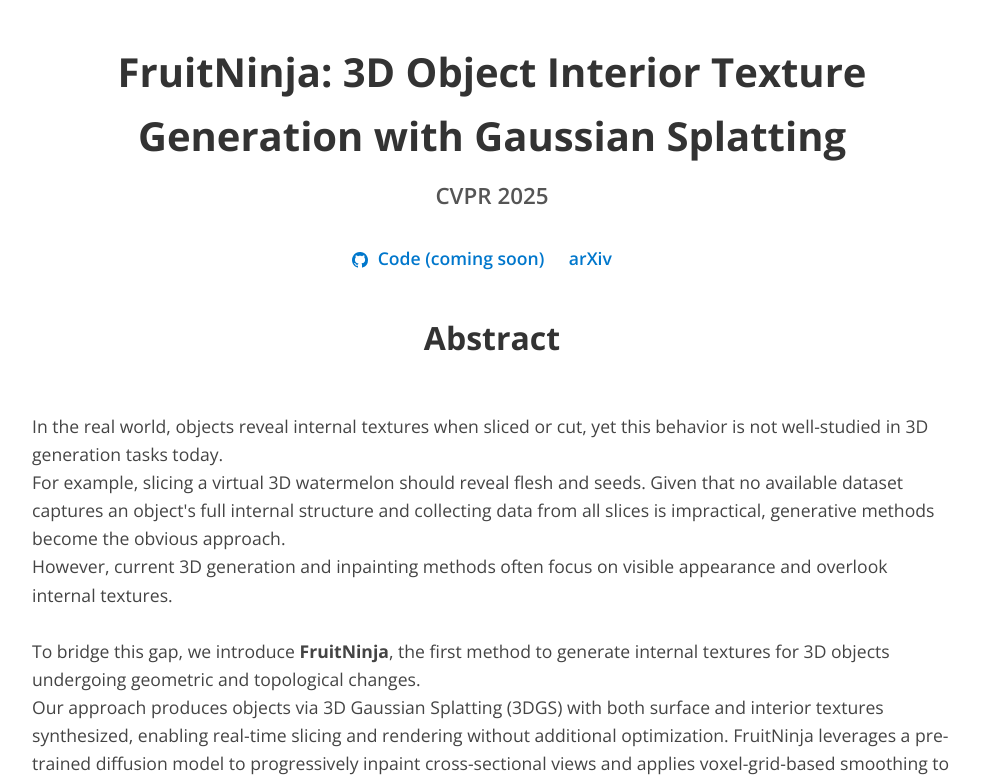
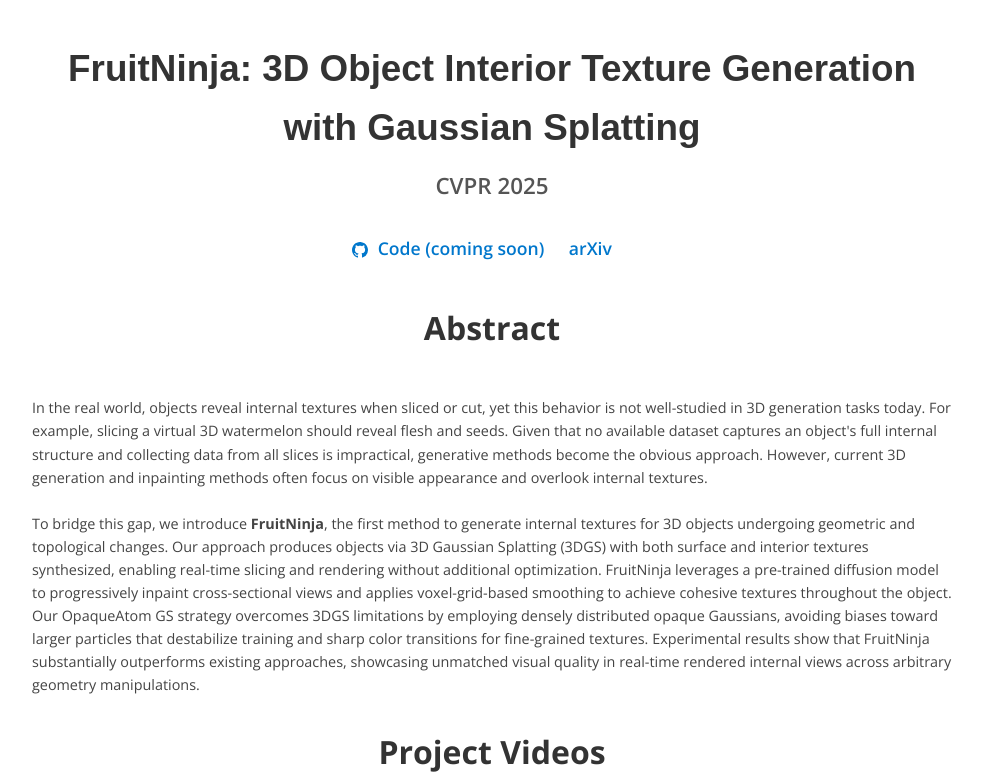
Before and after one commit to fanguw/FruitNinja3D, a plain HTML site: page index.html in a window 1280 px wide. Shown: the top 784 px of the page, without its empty margins (148-1131 px from the left). Drawn offline with nearby package versions, Linux system fonts and the light colour scheme.

Commit message:
Adjust font

```diff
--- a/index.html
+++ b/index.html
@@ -30,8 +30,8 @@
       margin-bottom: 40px;
     }
     header h1 {
-      font-size: 2.5em;
-      font-weight: 700;
+      font-family: sans-serif;
+      font-size: 2.3em;
       margin-bottom: 10px;
     }
     .event-info {
@@ -70,7 +70,7 @@
     }
     /* Abstract styling */
     #abstract p {
-      font-size: 1.1em;
+      font-size: 0.9em;
       color: #444;
       margin-bottom: 30px;
       white-space: pre-line;
@@ -151,13 +151,9 @@
     <section id="abstract">
       <h2>Abstract</h2>
       <p>
-In the real world, objects reveal internal textures when sliced or cut, yet this behavior is not well-studied in 3D generation tasks today.
-For example, slicing a virtual 3D watermelon should reveal flesh and seeds. Given that no available dataset captures an object's full internal structure and collecting data from all slices is impractical, generative methods become the obvious approach.
-However, current 3D generation and inpainting methods often focus on visible appearance and overlook internal textures.
+In the real world, objects reveal internal textures when sliced or cut, yet this behavior is not well-studied in 3D generation tasks today. For example, slicing a virtual 3D watermelon should reveal flesh and seeds. Given that no available dataset captures an object's full internal structure and collecting data from all slices is impractical, generative methods become the obvious approach. However, current 3D generation and inpainting methods often focus on visible appearance and overlook internal textures.
 
-To bridge this gap, we introduce <strong>FruitNinja</strong>, the first method to generate internal textures for 3D objects undergoing geometric and topological changes.
-Our approach produces objects via 3D Gaussian Splatting (3DGS) with both surface and interior textures synthesized, enabling real-time slicing and rendering without additional optimization. FruitNinja leverages a pre-trained diffusion model to progressively inpaint cross-sectional views and applies voxel-grid-based smoothing to achieve cohesive textures throughout the object.
-Our OpaqueAtom GS strategy overcomes 3DGS limitations by employing densely distributed opaque Gaussians, avoiding biases toward larger particles that destabilize training and sharp color transitions for fine-grained textures. Experimental results show that FruitNinja substantially outperforms existing approaches, showcasing unmatched visual quality in real-time rendered internal views across arbitrary geometry manipulations.
+To bridge this gap, we introduce <strong>FruitNinja</strong>, the first method to generate internal textures for 3D objects undergoing geometric and topological changes. Our approach produces objects via 3D Gaussian Splatting (3DGS) with both surface and interior textures synthesized, enabling real-time slicing and rendering without additional optimization. FruitNinja leverages a pre-trained diffusion model to progressively inpaint cross-sectional views and applies voxel-grid-based smoothing to achieve cohesive textures throughout the object. Our OpaqueAtom GS strategy overcomes 3DGS limitations by employing densely distributed opaque Gaussians, avoiding biases toward larger particles that destabilize training and sharp color transitions for fine-grained textures. Experimental results show that FruitNinja substantially outperforms existing approaches, showcasing unmatched visual quality in real-time rendered internal views across arbitrary geometry manipulations.
       </p>
     </section>
 
```
